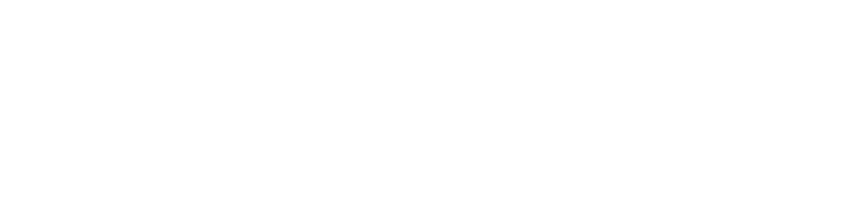
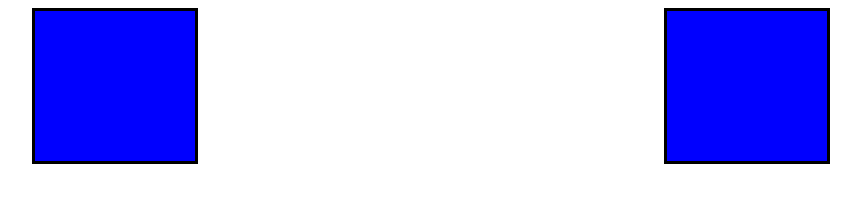
Before and after one commit to mrodriguezm21/Falstad, a plain HTML site: page index.html in a window 1280 px wide. Shown: the whole page, without its empty margins (209-1070 px from the left). Drawn offline with Linux system fonts and the light colour scheme.

Commit message:
added cards styles

```diff
--- a/index.html
+++ b/index.html
@@ -3,9 +3,14 @@
 <head>
     <meta charset="UTF-8">
     <meta name="viewport" content="width=device-width, initial-scale=1.0">
+    <link rel="stylesheet" href="./styles/cards.css">
     <title>Falstad</title>
 </head>
 <body>
+    <div class="container">
+        <div class="cards"></div>
+        <div class="cards"></div>
+    </div>
 
 </body>
 </html>
--- /dev/null
+++ b/styles/cards.scss
@@ -0,0 +1,12 @@
+.container {
+    display: flex;
+    justify-content: space-around;
+
+    .cards{
+        background-color: blue;
+        border: 3px solid black;
+        width: 150px;
+        height: 150px;
+        padding: 0 5px;
+    }
+}
```
Also changed, not shown: styles/cards.css (added), 1 other file.
